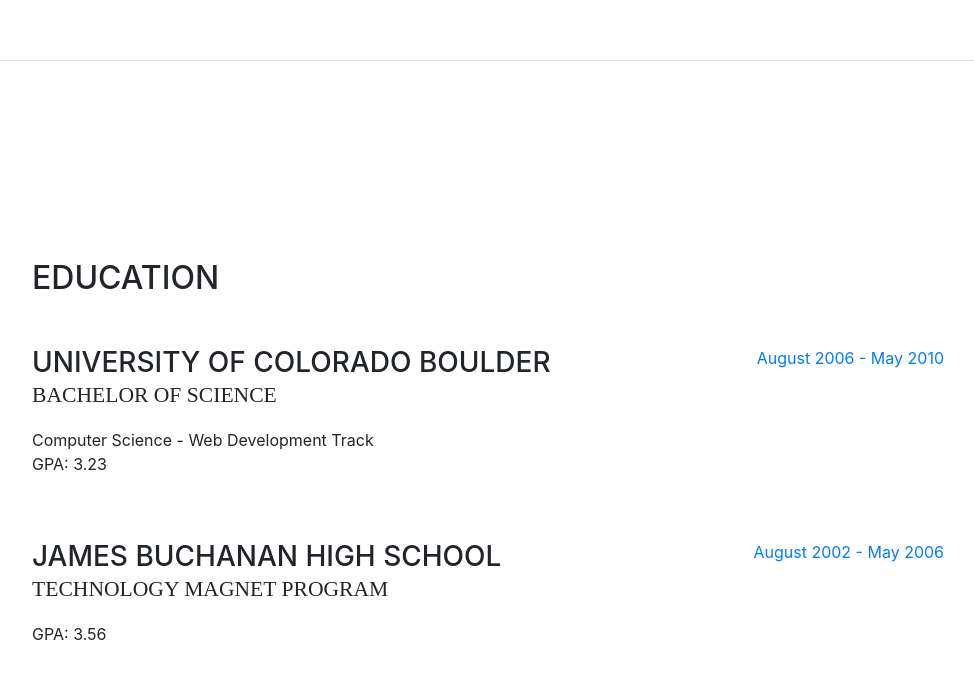
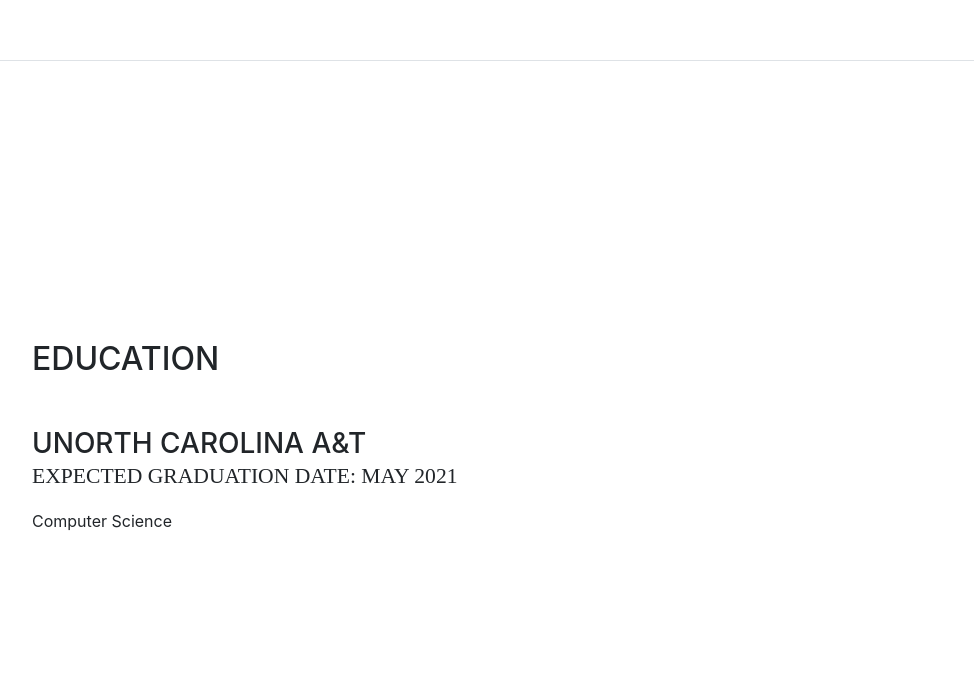
Before and after one commit to czlanier/personal-web, a website with bundled scripts: page index.html in a window 1280 px wide. Shown: the part 1539-2218 px from the top of the page, without its empty margins (288-1262 px from the left). Built offline with nearby package versions, Linux system fonts and the light colour scheme; a web font is replaced by a local one.

Commit message:
added links

```diff
--- a/index.html
+++ b/index.html
@@ -82,15 +82,7 @@
               </a>
             </li>
             <li class="list-inline-item">
-              <a href="#">
-                <span class="fa-stack fa-lg">
-                  <i class="fa fa-circle fa-stack-2x"></i>
-                  <i class="fa fa-twitter fa-stack-1x fa-inverse"></i>
-                </span>
-              </a>
-            </li>
-            <li class="list-inline-item">
-              <a href="#">
+              <a href="www.linkedin.com/in/collin-lanier-a32762169">
                 <span class="fa-stack fa-lg">
                   <i class="fa fa-circle fa-stack-2x"></i>
                   <i class="fa fa-linkedin fa-stack-1x fa-inverse"></i>
@@ -98,7 +90,7 @@
               </a>
             </li>
             <li class="list-inline-item">
-              <a href="#">
+              <a href="https://github.com/czlanier">
                 <span class="fa-stack fa-lg">
                   <i class="fa fa-circle fa-stack-2x"></i>
                   <i class="fa fa-github fa-stack-1x fa-inverse"></i>
@@ -130,30 +122,13 @@
       <section class="resume-section p-3 p-lg-5 d-flex flex-column" id="education">
         <div class="my-auto">
           <h2 class="mb-5">Education</h2>
-
           <div class="resume-item d-flex flex-column flex-md-row mb-5">
             <div class="resume-content mr-auto">
-              <h3 class="mb-0">University of Colorado Boulder</h3>
-              <div class="subheading mb-3">Bachelor of Science</div>
-              <div>Computer Science - Web Development Track</div>
-              <p>GPA: 3.23</p>
-            </div>
-            <div class="resume-date text-md-right">
-              <span class="text-primary">August 2006 - May 2010</span>
+              <h3 class="mb-0">UNorth Carolina A&amp;T</h3>
+              <div class="subheading mb-3">Expected Graduation Date: May 2021</div>
+              <div>Computer Science</div>
             </div>
           </div>
-
-          <div class="resume-item d-flex flex-column flex-md-row">
-            <div class="resume-content mr-auto">
-              <h3 class="mb-0">James Buchanan High School</h3>
-              <div class="subheading mb-3">Technology Magnet Program</div>
-              <p>GPA: 3.56</p>
-            </div>
-            <div class="resume-date text-md-right">
-              <span class="text-primary">August 2002 - May 2006</span>
-            </div>
-          </div>
-
         </div>
       </section>
 
```
